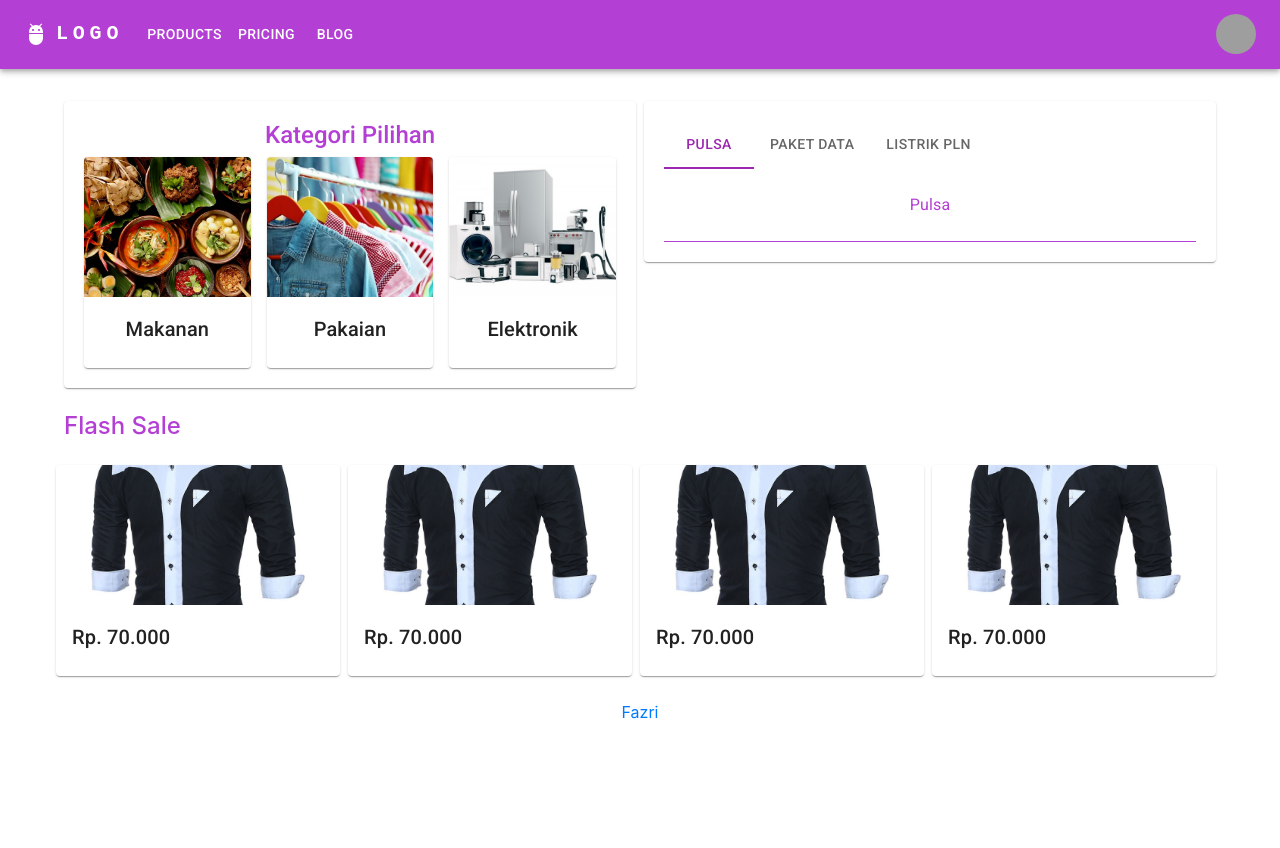
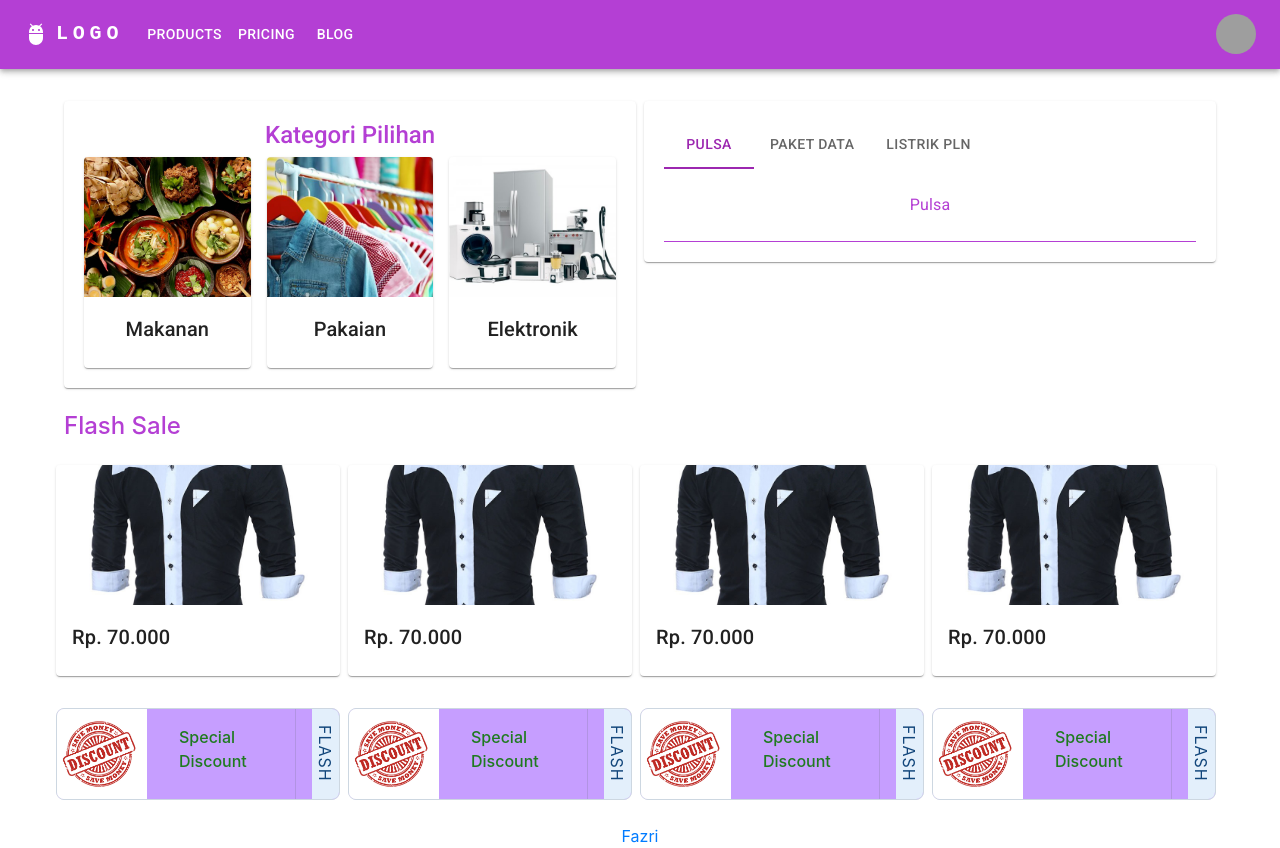
Before and after one commit to fazrithe/e-commerce-frontend, a Next.js app: page / in a window 1280 px wide. Before the commit the page ends 800 px from the top, so only its background shows below. Built offline with nearby package versions, Linux system fonts and the light colour scheme; grey boxes are pictures that could not be loaded.

Commit message:
card discount

```diff
--- /dev/null
+++ b/components/home/dashboard/cardHome.tsx
@@ -0,0 +1,183 @@
+import Grid from "@mui/material/Grid"
+import AspectRatio from '@mui/joy/AspectRatio';
+import Card from '@mui/joy/Card';
+import CardContent from '@mui/joy/CardContent';
+import CardOverflow from '@mui/joy/CardOverflow';
+import Divider from '@mui/joy/Divider';
+import Typography from '@mui/joy/Typography';
+import Image from "next/image";
+
+const classes = {
+    root: {
+      flexGrow: 1
+    },
+    label: {
+      padding: 20,
+      textAlign: "center",
+      color: "#ffffff",
+      fontFamily: "Roboto"
+    }
+  };
+
+export default function CardHome(){
+  return(
+    <>
+        <Grid item xs={6} sm={3}>
+            <Card  orientation="horizontal"
+                    variant="outlined"
+                    sx={{bgcolor: '#C69EFF' }}>
+                <CardOverflow>
+                    <AspectRatio ratio="1" sx={{ width: 90 }}>
+                    <Image
+                        src="/discount.jpg"
+                        alt="Vercel Logo"
+                        width={100}
+                        height={24}
+                        priority
+                    />
+                    </AspectRatio>
+                </CardOverflow>
+                <CardContent sx={{ px: 2, bgcolor: 'primary' }}>
+                    <Typography fontWeight="md" textColor="success.plainColor" mb={0.5}>
+                    Special Discount
+                    </Typography>
+                </CardContent>
+                <Divider />
+                <CardOverflow
+                    variant="soft"
+                    color="primary"
+                    sx={{
+                    px: 0.2,
+                    writingMode: 'vertical-rl',
+                    textAlign: 'center',
+                    fontSize: 'xs2',
+                    fontWeight: 'xl2',
+                    letterSpacing: '1px',
+                    textTransform: 'uppercase',
+                    }}
+                >
+                    Flash
+                </CardOverflow>
+
+            </Card>
+        </Grid>
+        <Grid item xs={6} sm={3}>
+            <Card  orientation="horizontal"
+                    variant="outlined"
+                    sx={{bgcolor: '#C69EFF' }}>
+                <CardOverflow>
+                    <AspectRatio ratio="1" sx={{ width: 90 }}>
+                    <Image
+                        src="/discount.jpg"
+                        alt="Vercel Logo"
+                        width={100}
+                        height={24}
+                        priority
+                    />
+                    </AspectRatio>
+                </CardOverflow>
+                <CardContent sx={{ px: 2, bgcolor: 'primary' }}>
+                    <Typography fontWeight="md" textColor="success.plainColor" mb={0.5}>
+                    Special Discount
+                    </Typography>
+                </CardContent>
+                <Divider />
+                <CardOverflow
+                    variant="soft"
+                    color="primary"
+                    sx={{
+                    px: 0.2,
+                    writingMode: 'vertical-rl',
+                    textAlign: 'center',
+                    fontSize: 'xs2',
+                    fontWeight: 'xl2',
+                    letterSpacing: '1px',
+                    textTransform: 'uppercase',
+                    }}
+                >
+                    Flash
+                </CardOverflow>
+
+            </Card>
+        </Grid>
+        <Grid item xs={6} sm={3}>
+            <Card  orientation="horizontal"
+                    variant="outlined"
+                    sx={{bgcolor: '#C69EFF' }}>
+                <CardOverflow>
+                    <AspectRatio ratio="1" sx={{ width: 90 }}>
+                    <Image
+                        src="/discount.jpg"
+                        alt="Vercel Logo"
+                        width={100}
+                        height={24}
+                        priority
+                    />
+                    </AspectRatio>
+                </CardOverflow>
+                <CardContent sx={{ px: 2, bgcolor: 'primary' }}>
+                    <Typography fontWeight="md" textColor="success.plainColor" mb={0.5}>
+                    Special Discount
+                    </Typography>
+                </CardContent>
+                <Divider />
+                <CardOverflow
+                    variant="soft"
+                    color="primary"
+                    sx={{
+                    px: 0.2,
+                    writingMode: 'vertical-rl',
+                    textAlign: 'center',
+                    fontSize: 'xs2',
+                    fontWeight: 'xl2',
+                    letterSpacing: '1px',
+                    textTransform: 'uppercase',
+                    }}
+                >
+                    Flash
+                </CardOverflow>
+
+            </Card>
+        </Grid>
+        <Grid item xs={6} sm={3}>
+            <Card  orientation="horizontal"
+                    variant="outlined"
+                    sx={{bgcolor: '#C69EFF' }}>
+                <CardOverflow>
+                    <AspectRatio ratio="1" sx={{ width: 90 }}>
+                    <Image
+                        src="/discount.jpg"
+                        alt="Vercel Logo"
+                        width={100}
+                        height={24}
+                        priority
+                    />
+                    </AspectRatio>
+                </CardOverflow>
+                <CardContent sx={{ px: 2, bgcolor: 'primary' }}>
+                    <Typography fontWeight="md" textColor="success.plainColor" mb={0.5}>
+                    Special Discount
+                    </Typography>
+                </CardContent>
+                <Divider />
+                <CardOverflow
+                    variant="soft"
+                    color="primary"
+                    sx={{
+                    px: 0.2,
+                    writingMode: 'vertical-rl',
+                    textAlign: 'center',
+                    fontSize: 'xs2',
+                    fontWeight: 'xl2',
+                    letterSpacing: '1px',
+                    textTransform: 'uppercase',
+                    }}
+                >
+                    Flash
+                </CardOverflow>
+
+            </Card>
+        </Grid>
+   </>
+  )
+}
--- a/package.json
+++ b/package.json
@@ -16,6 +16,7 @@
     "@fortawesome/free-solid-svg-icons": "^6.3.0",
     "@fortawesome/react-fontawesome": "^0.2.0",
     "@mui/icons-material": "^5.11.0",
+    "@mui/joy": "^5.0.0-alpha.66",
     "@mui/material": "^5.11.8",
     "@next/font": "13.1.6",
     "@types/node": "18.13.0",
--- a/pages/index.tsx
+++ b/pages/index.tsx
@@ -4,6 +4,7 @@
 import CategoryHome from "@/components/home/dashboard/categoryHome";
 import TabService from "@/components/home/dashboard/tabService";
 import FlashSale from "@/components/home/dashboard/flashSale";
+import CardHome from "@/components/home/dashboard/cardHome";
 
 const classes = {
   root: {
@@ -40,6 +41,9 @@
               <Grid container spacing={1} className="mt-2">
                 <FlashSale />
               </Grid>
+              <Grid container spacing={1} className="mt-4">
+                <CardHome />
+              </Grid>
             </Grid>
           </div>
         </Container>
```
Also changed, not shown: components/home/dashboard/flashSale.tsx (renamed from components/home/dashboard/flashSale.jsx), public/discount.jpg (added), 1 other file (tests, documents, lock files or other folders).
